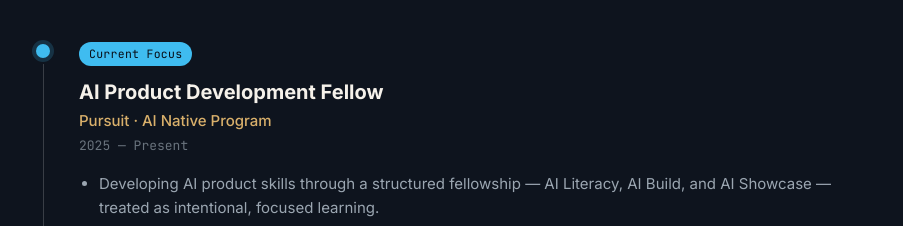
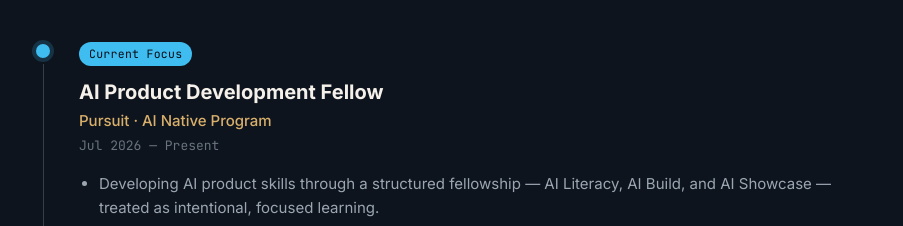
Before and after one commit to JianTing-Li/jt-personal-website, a Next.js app: page / in a window 1280 px wide. Shown: the part 3260-3486 px from the top of the page, without its empty margins (187-1090 px from the left). Built offline with nearby package versions, Linux system fonts and the light colour scheme.

Commit message:
fix date and update readme to be less technical

```diff
--- a/src/data/career.ts
+++ b/src/data/career.ts
@@ -14,7 +14,7 @@ export const career: CareerItem[] = [
     badge: "Current Focus",
     title: "AI Product Development Fellow",
     org: "Pursuit · AI Native Program",
-    dates: "2025 — Present",
+    dates: "Jul 2026 — Present",
     current: true,
     points: [
       "Developing AI product skills through a structured fellowship — AI Literacy, AI Build, and AI Showcase — treated as intentional, focused learning.",
```
Also changed, not shown: 2 other files (tests, documents, lock files or other folders).
